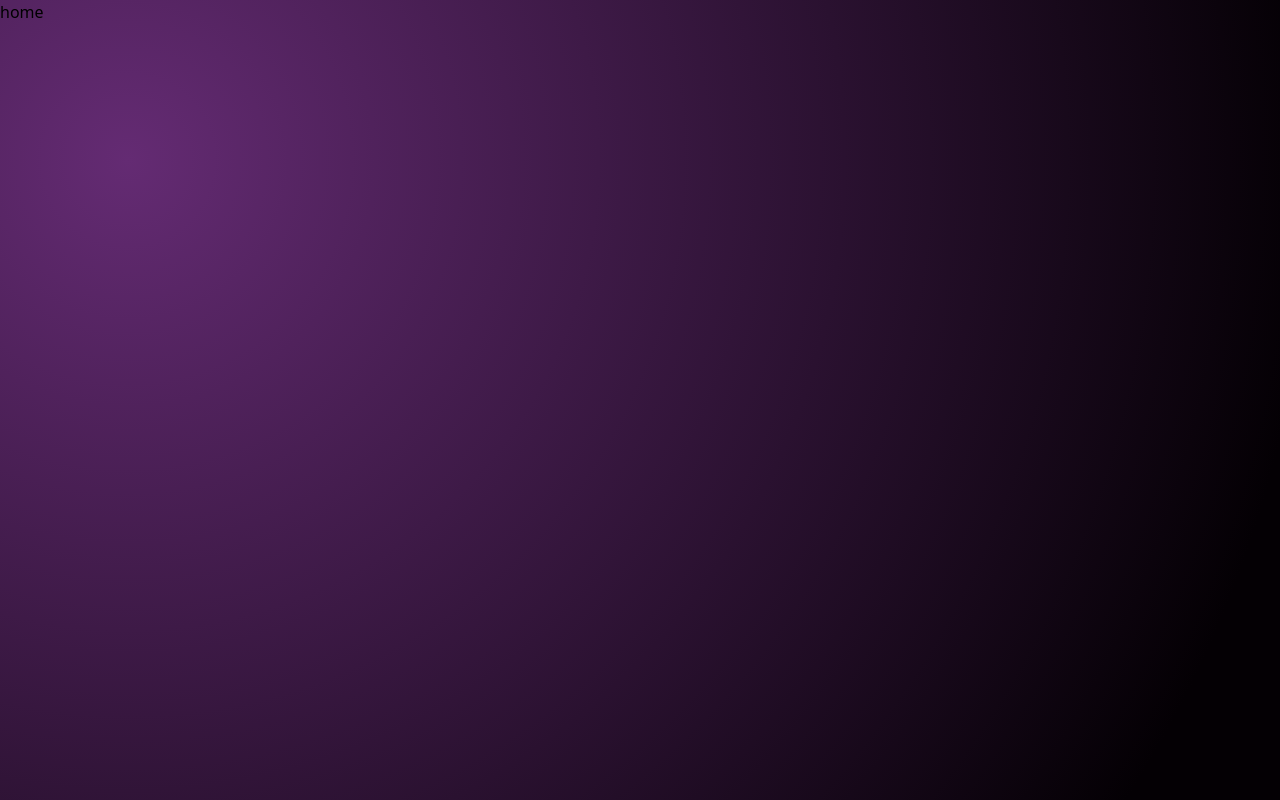
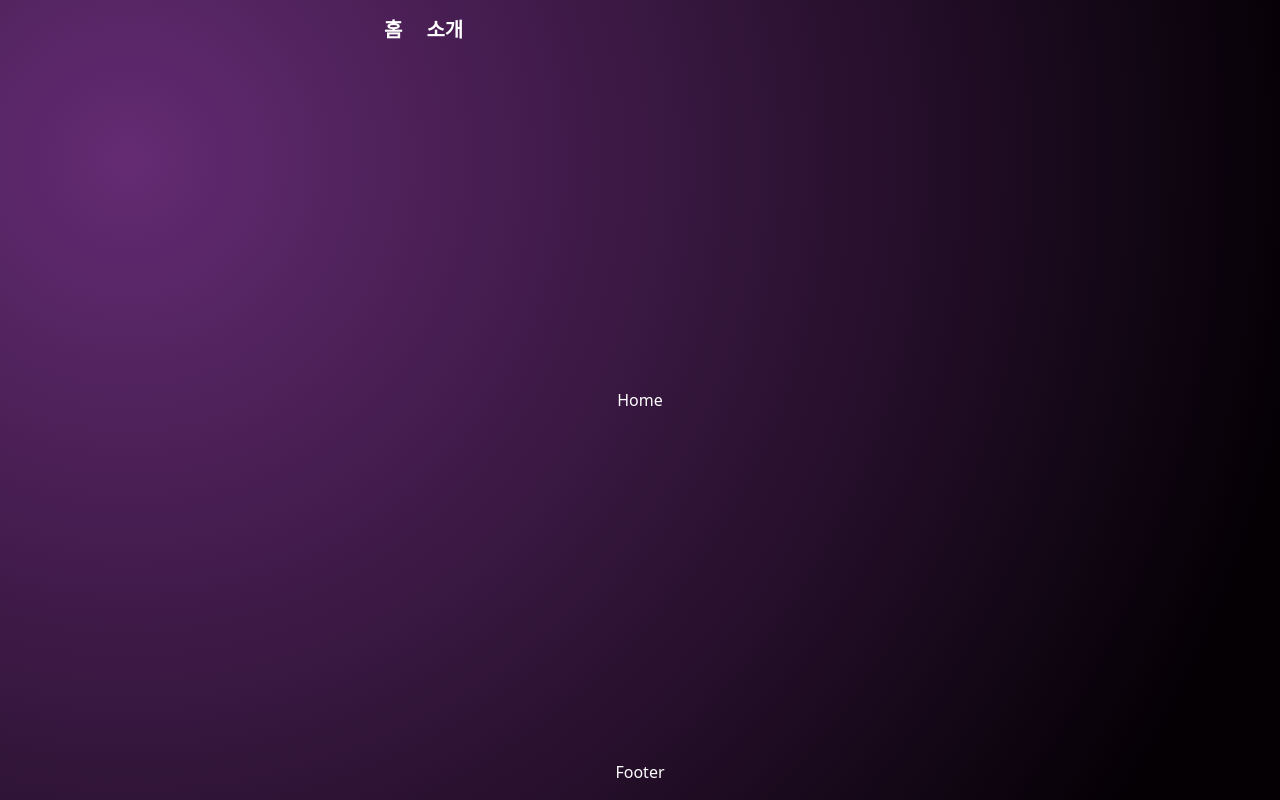
Before and after one commit to min33sky/live-searchbar, a React (Vite) app: page / in a window 1280 px wide. Built offline with nearby package versions, Linux system fonts and the light colour scheme.

Commit message:
feat: main ui

```diff
--- a/src/App.tsx
+++ b/src/App.tsx
@@ -1,5 +1,9 @@
 import AppRouter from './routes/AppRouter';
 
 export default function App() {
-  return <AppRouter />;
+  return (
+    <>
+      <AppRouter />;
+    </>
+  );
 }
--- /dev/null
+++ b/src/components/Footer.tsx
@@ -0,0 +1,9 @@
+export default function Footer() {
+  return (
+    <footer className="fixed bottom-0 left-0 w-full">
+      <div className="flex w-full items-center justify-center py-4">
+        <p>Footer</p>
+      </div>
+    </footer>
+  );
+}
--- /dev/null
+++ b/src/components/Header.tsx
@@ -0,0 +1,18 @@
+import { Link } from 'react-router-dom';
+
+export default function Header() {
+  return (
+    <header className="fixed left-0 top-0 w-full">
+      <nav className="mx-auto w-full max-w-lg py-4">
+        <ul className="flex space-x-6 text-xl font-bold ">
+          <li className="transition hover:text-violet-300">
+            <Link to="/">홈</Link>
+          </li>
+          <li className="transition hover:text-violet-300">
+            <Link to="/about">소개</Link>
+          </li>
+        </ul>
+      </nav>
+    </header>
+  );
+}
--- a/src/index.css
+++ b/src/index.css
@@ -7,6 +7,7 @@
   body,
   :root {
     height: 100%;
+    overflow-y: hidden;
   }
 
   body {
--- a/src/pages/home.tsx
+++ b/src/pages/home.tsx
@@ -1,5 +1,13 @@
-import React from 'react';
+import Footer from '../components/Footer';
+import Header from '../components/Header';
+import { Outlet } from 'react-router-dom';
 
 export default function home() {
-  return <div>home</div>;
+  return (
+    <main className="flex h-screen flex-col items-center justify-center text-white antialiased">
+      <Header />
+      <Outlet />
+      <Footer />
+    </main>
+  );
 }
--- a/src/routes/AppRouter.tsx
+++ b/src/routes/AppRouter.tsx
@@ -8,10 +8,16 @@ const router = createBrowserRouter([
     path: '/',
     Component: home,
     ErrorBoundary: ErrorPage,
-  },
-  {
-    path: '/about',
-    Component: About,
+    children: [
+      {
+        path: '',
+        Component: () => <div>Home</div>,
+      },
+      {
+        path: '/about',
+        Component: About,
+      },
+    ],
   },
 ]);
 
```
Also changed, not shown: 1 other file (tests, documents, lock files or other folders).
